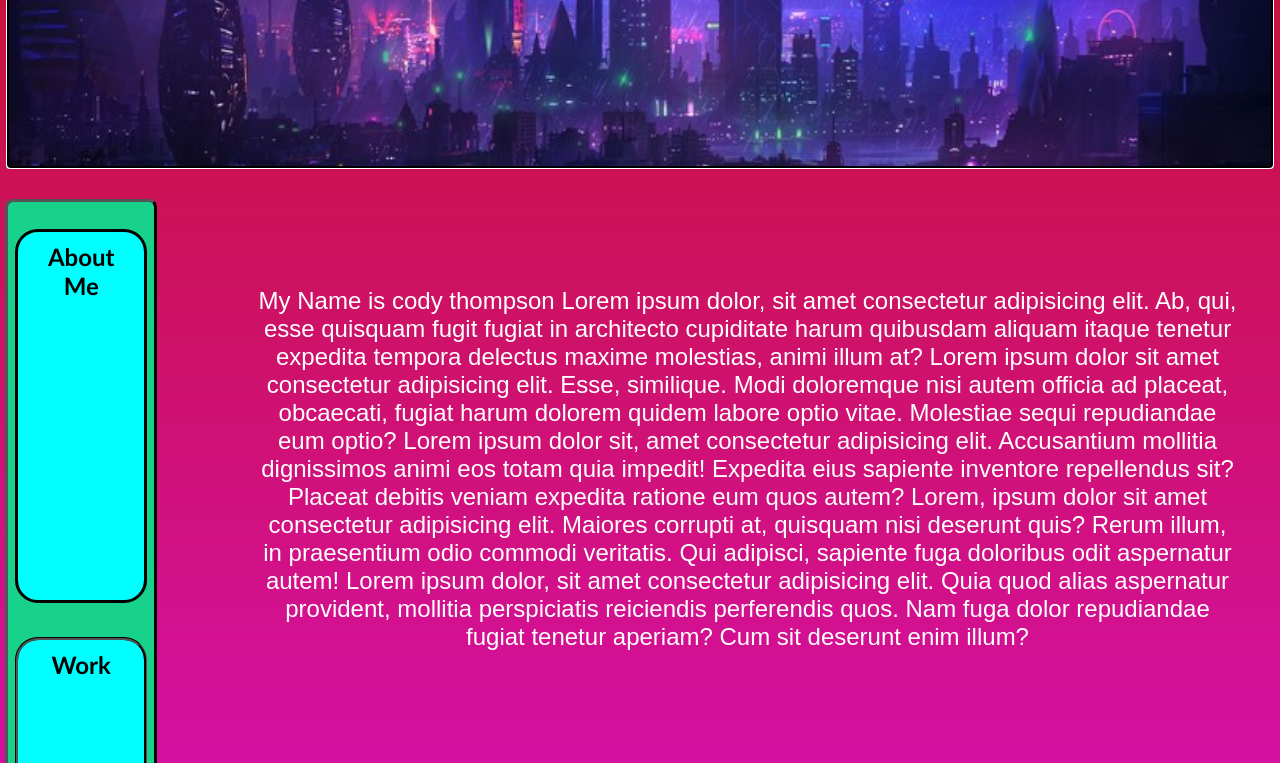
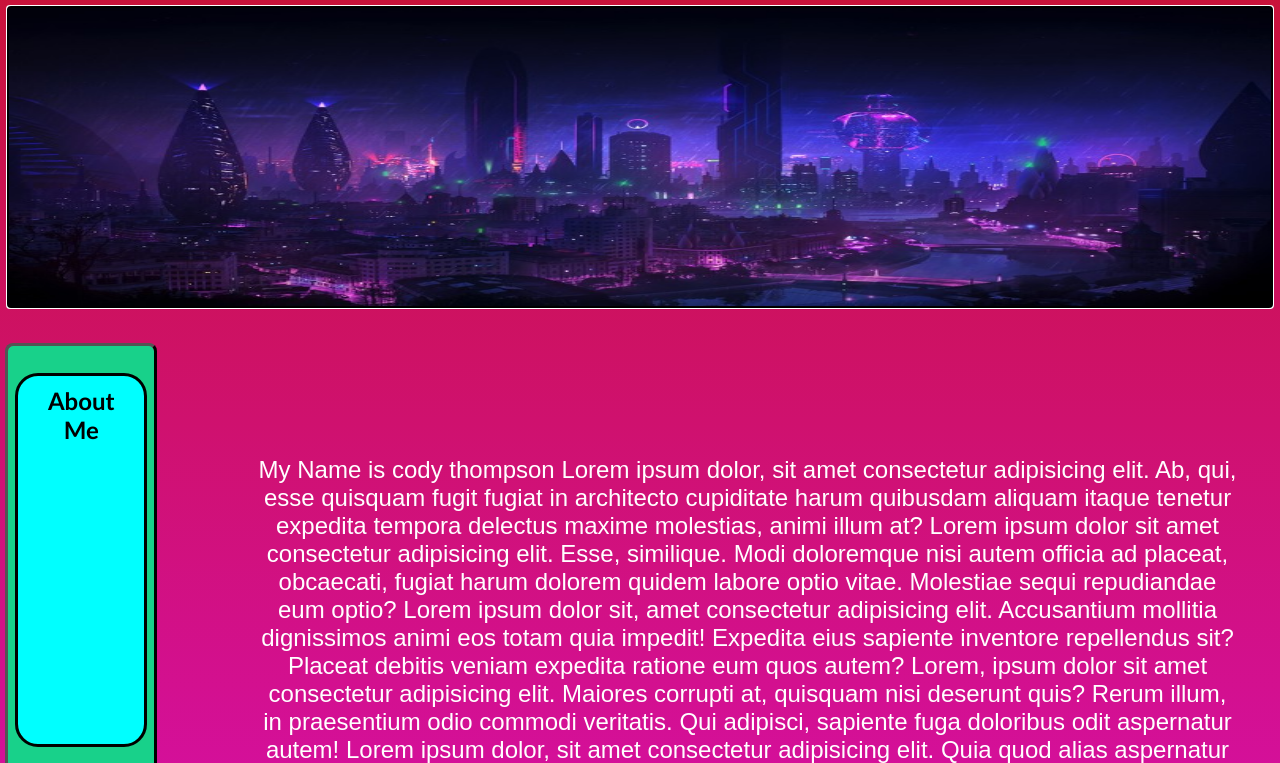
Before and after one commit to codyleight/challenge2, a plain HTML site: page index.html in a window 1280 px wide. Shown: the part 306-1069 px from the top of the page. Drawn offline with Linux system fonts and the light colour scheme.

Commit message:
Changed pic again

```diff
--- a/assets/css/style.css
+++ b/assets/css/style.css
@@ -69,14 +69,11 @@ body{
 
 }
 
-section{
+section img{
     height: 300px;
     width: 100%;
     margin-bottom: 25px;
     margin-top: 10px;
-    background-image: url("/assets/images/121296-DominiqueVanVelsen-cyberpunk-city-night-rain-neon-glow-cityscape-purple-bridge.jpg");
-    background-size: cover;
-    background-position: center;
     outline: auto;
     outline-color: black;
 
--- a/index.html
+++ b/index.html
@@ -34,6 +34,8 @@
 
 <section>  <!-- Picture Section-->
      <!-- Credit https://wallpapercrafter.com/1231020-cyberpunk-cyberpunk-2077-video-game-art-colors-album.html-->
+
+     <img src="assets/images/121296-DominiqueVanVelsen-cyberpunk-city-night-rain-neon-glow-cityscape-purple-bridge.jpg">
 
 </section>
 
```
